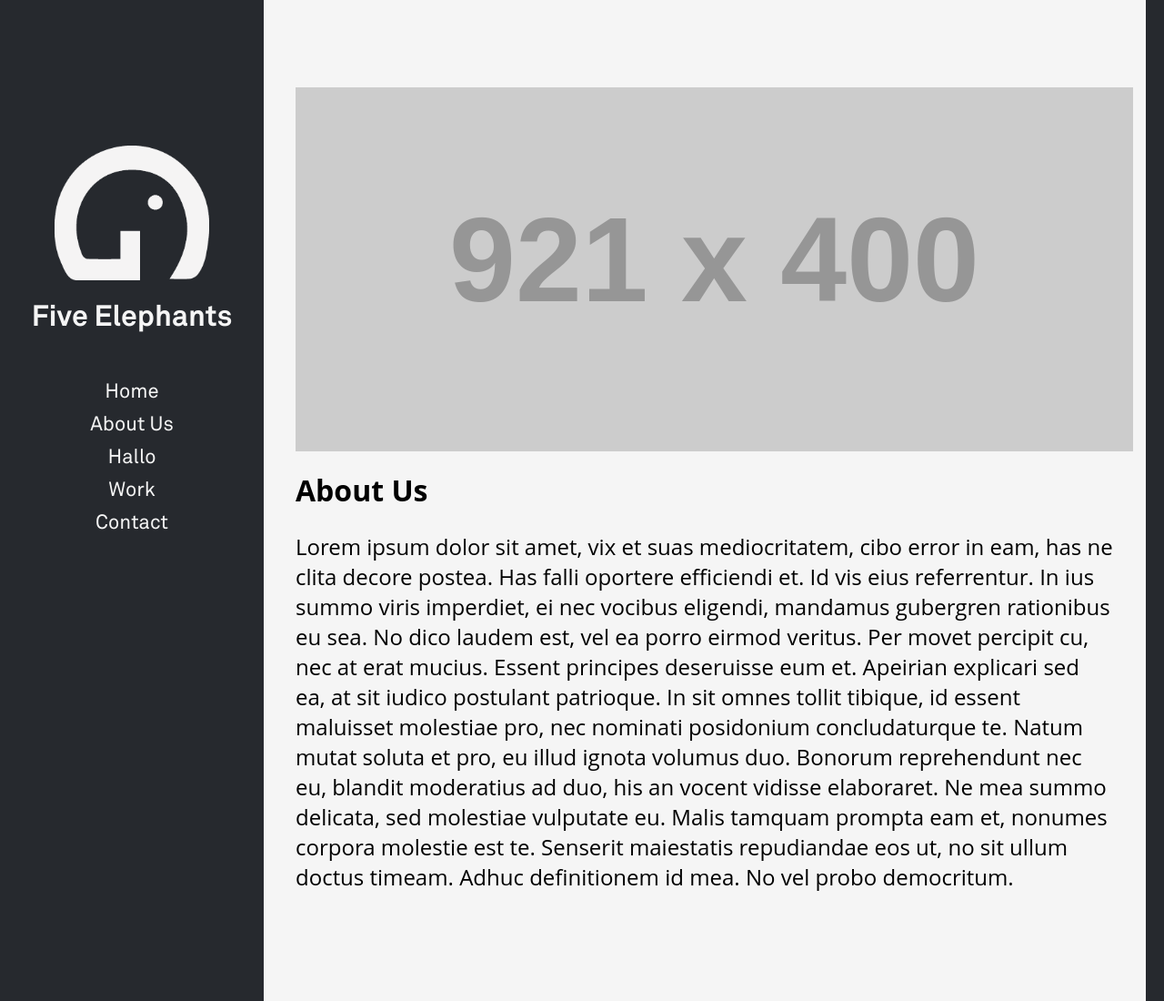
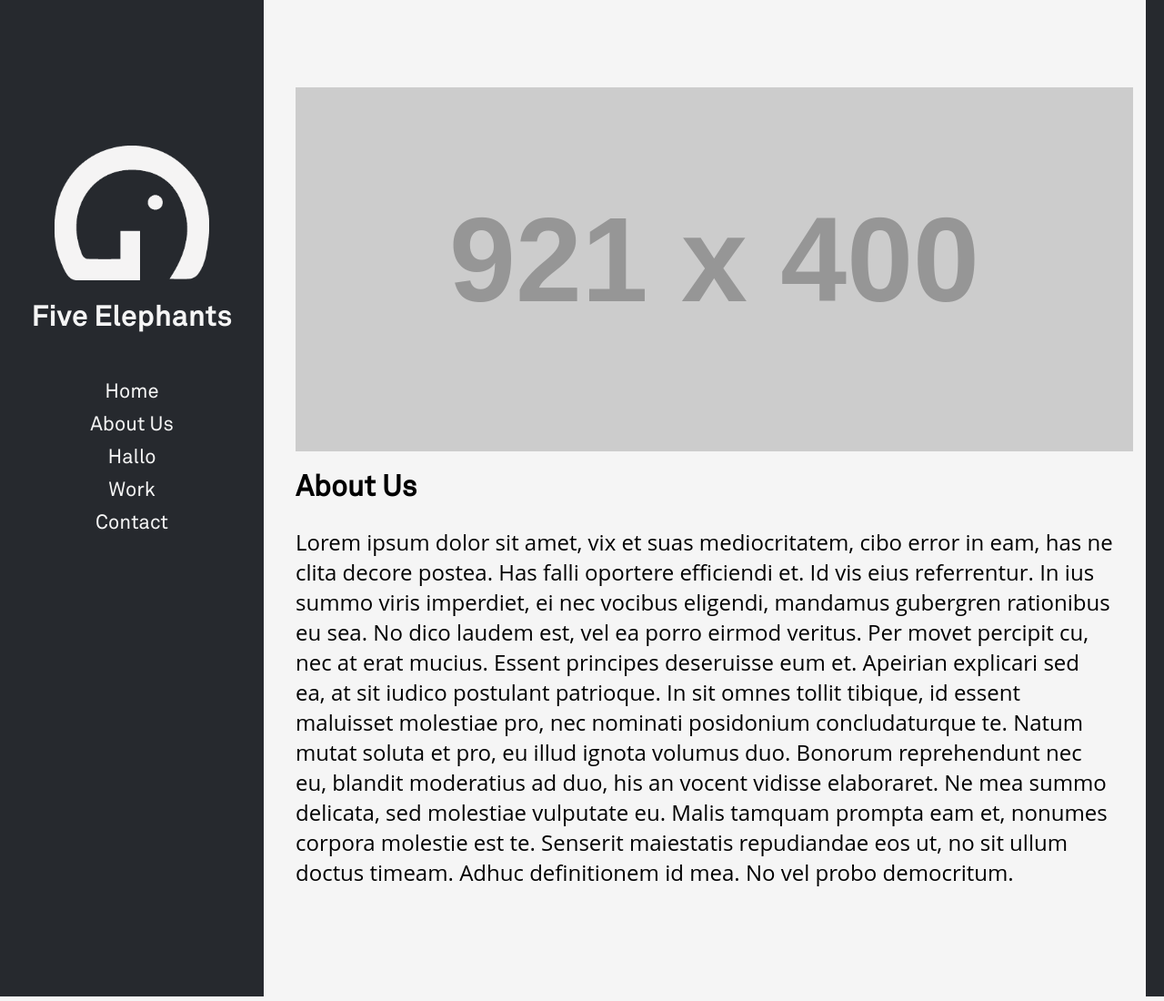
Before and after one commit to sneakyvince/PPM22, a PHP site: page / in a window 1280 px wide. Shown: the whole page at 91% size. Run offline with PHP 8.4, Linux system fonts and the light colour scheme; grey boxes labelled with a size stand in for pictures from a placeholder-image service; some libraries are stand-ins or nearby versions; some web fonts are replaced.

Commit message:
peop
poep

```diff
--- a/jan/css/style.css
+++ b/jan/css/style.css
@@ -6,6 +6,10 @@ body{
 	background-color: #26292E;
 	font-color: #f5f5f5;
 }
+h1, h2, h3, h4, h5, h6{
+	font-family: 'AkkuratPro-Regular';
+}
+
 
 .splash{
 	width: 100%;
```
